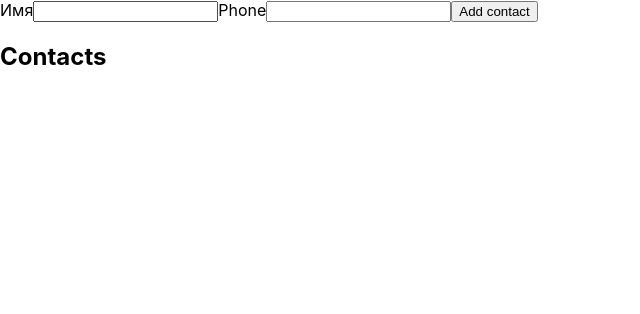
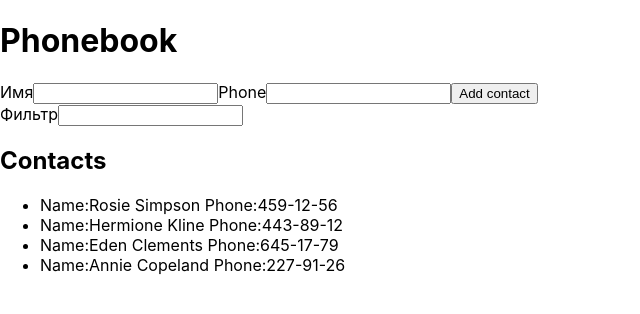
Before and after one commit to StoliarskyiKostiantyn/goit-react-hw-02-phonebook, a React (Create React App) app: page / in a window 1280 px wide. Shown: the top 314 px of the page, without its empty margins (0-640 px from the left). Built offline with nearby package versions, Linux system fonts and the light colour scheme; the HTML template or start-up script is replaced by a standard one.

Commit message:
Done filter

```diff
--- a/package.json
+++ b/package.json
@@ -12,6 +12,7 @@
     "react": "^17.0.2",
     "react-dom": "^17.0.2",
     "react-scripts": "4.0.3",
+    "shortid": "^2.2.16",
     "web-vitals": "^1.1.2"
   },
   "scripts": {
--- a/src/App.js
+++ b/src/App.js
@@ -2,19 +2,44 @@ import './App.css';
 import Phonebook from './Components/Phonebook';
 import React, { Component } from "react";
 import ContactList from './Components/ContactList';
+import Filter from './Components/Filter'
 class App extends Component {
   state = {
-    contacts: [],
+    contacts: [
+    {id: 'id-1', name: 'Rosie Simpson', phone: '459-12-56'},
+    {id: 'id-2', name: 'Hermione Kline', phone: '443-89-12'},
+    {id: 'id-3', name: 'Eden Clements', phone: '645-17-79'},
+    {id: 'id-4', name: 'Annie Copeland', phone: '227-91-26'},
+  ],
+    filter:''
     }
   forSubmiHandler = data => {
-    this.state.contacts.push(data);
+
+    console.log(data);
+    this.setState(prevState => ({
+      contacts: [...this.state.contacts,data],
+    }))
+  }
+  onFilterChange = e => {
+    this.setState({ filter: e.currentTarget.value })
+  }
+  getVisibleContact=() =>{
+    const { filter, contacts } = this.state;
+    const normalizaedFilter = filter.toLowerCase();
+    return contacts.filter(contact => contact.name.toLowerCase().includes(normalizaedFilter));
   }
 
+
   render() {
+
+    const visibleContact = this.getVisibleContact();
     return (
       <>
+        <h1>Phonebook</h1>
         <Phonebook onSubmit={this.forSubmiHandler}></Phonebook>
-        <ContactList contactitems={this.state.contacts}/>
+        <Filter value={this.state.filter} onChange={this.onFilterChange} />
+           <h2>Contacts</h2>
+        <ContactList contactitems={visibleContact}></ContactList>
       </>)
   }
 }
--- a/src/Components/ContactList.js
+++ b/src/Components/ContactList.js
@@ -1,17 +1,23 @@
-function ContactList({contactitems}) {
-    return (
+import shortid from "shortid";
+import React, { Component } from "react";
+class ContactList extends Component{
+    state = {
+      contactitems:[],
+    }
+    contactId = shortid.generate();
+    render() {
+        return (
         <>
             <div>
-                <h2>Contacts</h2>
                 <ul>
-                     {contactitems.map(contactitem => (
-        <li key={contactitem.id}>
+                     {this.props.contactitems.map(contactitem => (
+        <li key={this.contactId}>
            <span> Name:{contactitem.name} Phone:{contactitem.phone}</span>
         </li>
       ))}
                 </ul>
             </div>
         </>
-    )
+    )  }
 }
 export default ContactList;
--- /dev/null
+++ b/src/Components/Filter.js
@@ -0,0 +1,9 @@
+import React, { Component } from "react";
+function Filter({value,onChange}){
+    return (
+        <label>Фильтр<input type="text"
+            value={value}
+            onChange={onChange}></input></label>
+    )
+}
+export default Filter;
--- a/src/Components/Phonebook.js
+++ b/src/Components/Phonebook.js
@@ -32,7 +32,8 @@ class Phonebook extends Component {
           Phone<input type="text"
   name="phone"
   value={this.state.phone} onChange={this.handleChange}
-  title="Имя может состоять только из букв, апострофа, тире и пробелов. Например Adrian, Jacob Mercer, Charles de Batz de Castelmore d'Artagnan и т. п."
+  pattern="\+?\d{1,4}?[-.\s]?\(?\d{1,3}?\)?[-.\s]?\d{1,4}[-.\s]?\d{1,4}[-.\s]?\d{1,9}"
+  title="Номер телефона должен состоять цифр и может содержать пробелы, тире, круглые скобки и может начинаться с +"
   required
 />
 </label>
```
Also changed, not shown: public/robots.txt (deleted), 1 other file (tests, documents, lock files or other folders).
